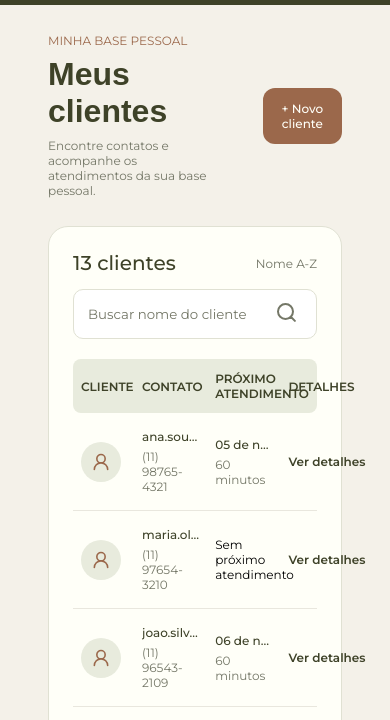
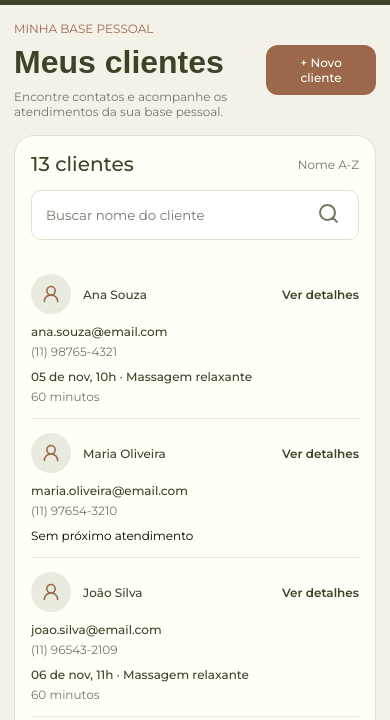
Before and after one commit to Univesp-Projeto-Integrador-TI/ritua-agendamentos, a plain HTML site: page src/assets/pages/clients-page.html in a window 390 px wide. Shown: the part 59-779 px from the top of the page. Drawn offline with Linux system fonts and the light colour scheme; a web font is replaced by a local one.

Commit message:
style: deixando a tela de clientes responsiva

```diff
--- a/src/assets/styles/main-initial-clients.css
+++ b/src/assets/styles/main-initial-clients.css
@@ -321,3 +321,49 @@
         }
     }
 }
+
+@media (max-width: 900px) {
+    .main-inicial-clientes { padding: 0 20px 32px; }
+}
+
+@media (max-width: 700px) {
+    .main-inicial-clientes {
+        padding: 0 14px 24px;
+
+        .section-tabela-clientes {
+            padding: 16px;
+
+            .container-tabela-clientes .tabela-clientes {
+                display: block;
+                table-layout: auto;
+
+                thead { display: none; }
+                tbody { display: block; }
+
+                tbody tr {
+                    display: grid;
+                    grid-template-columns: minmax(0, 1fr) auto;
+                    align-items: center;
+                    column-gap: 12px;
+                    row-gap: 10px;
+                    padding: 14px 0;
+                    border-bottom: 1px solid #E9E7DE;
+
+                    td { display: block; width: auto; padding: 0; min-width: 0; }
+                    td:nth-child(1) { grid-column: 1; grid-row: 1; width: auto; }
+                    td:nth-child(4) { grid-column: 2; grid-row: 1; width: auto; }
+                    td:nth-child(2) { grid-column: 1 / -1; grid-row: 2; width: auto; }
+                    td:nth-child(3) { grid-column: 1 / -1; grid-row: 3; width: auto; }
+
+                    td.mensagem-sem-clientes { grid-column: 1 / -1; grid-row: auto; height: auto; padding: 32px 0; }
+                }
+
+                .info-cliente .nome-cliente { white-space: normal; }
+                .info-contato .email-cliente { white-space: normal; overflow-wrap: anywhere; }
+                .info-proximo-atendimento .descricao-proximo-atendimento { white-space: normal; }
+            }
+
+            .footer-tabela-clientes { flex-direction: column; gap: 12px; }
+        }
+    }
+}
--- a/src/assets/styles/style.css
+++ b/src/assets/styles/style.css
@@ -28,3 +28,20 @@
         transform: translateY(-1px);
     }
 }
+
+@media (max-width: 900px) {
+    .subheader-my-clients, .subheader-client-detail, .subheader-my-appointments {
+        padding-right: 20px;
+        gap: 12px;
+
+        button, .btn-novo-agendamento { text-align: center; justify-content: center; flex-shrink: 0; }
+    }
+}
+
+@media (max-width: 540px) {
+    .subheader-my-clients, .subheader-client-detail, .subheader-my-appointments {
+        padding-right: 14px;
+
+        button, .btn-novo-agendamento { padding: 10px 14px; max-width: 110px; }
+    }
+}
--- a/src/assets/styles/subheader.css
+++ b/src/assets/styles/subheader.css
@@ -37,3 +37,11 @@
         }
     }
 }
+
+@media (max-width: 900px) {
+    .container-subheader { margin: 20px 20px; }
+}
+
+@media (max-width: 540px) {
+    .container-subheader { margin: 16px 14px; }
+}
```
